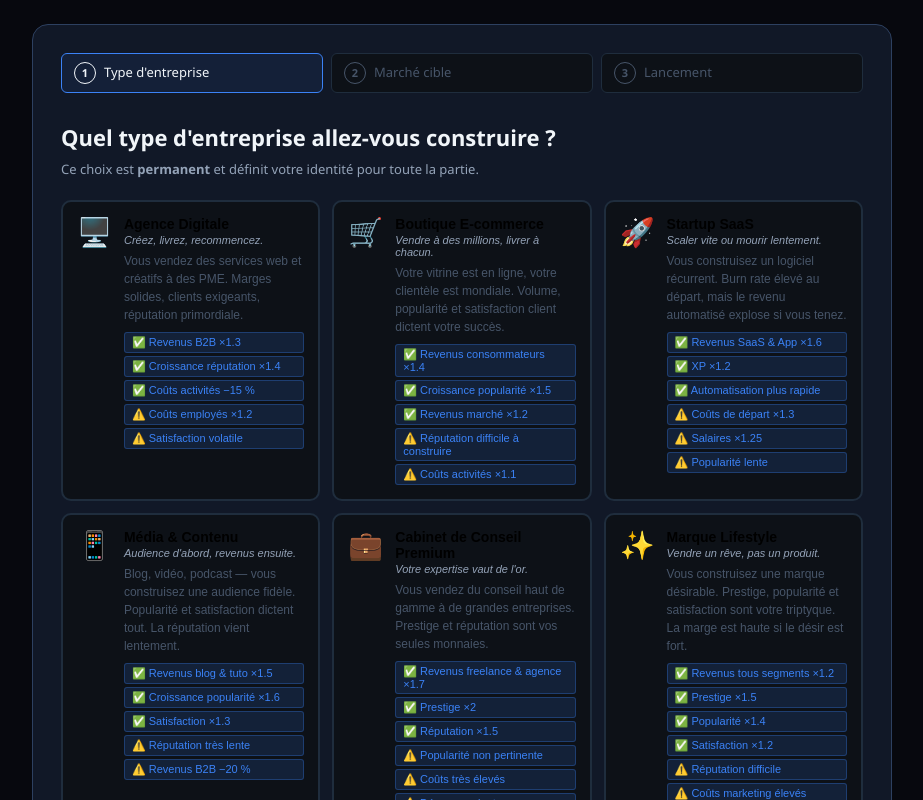
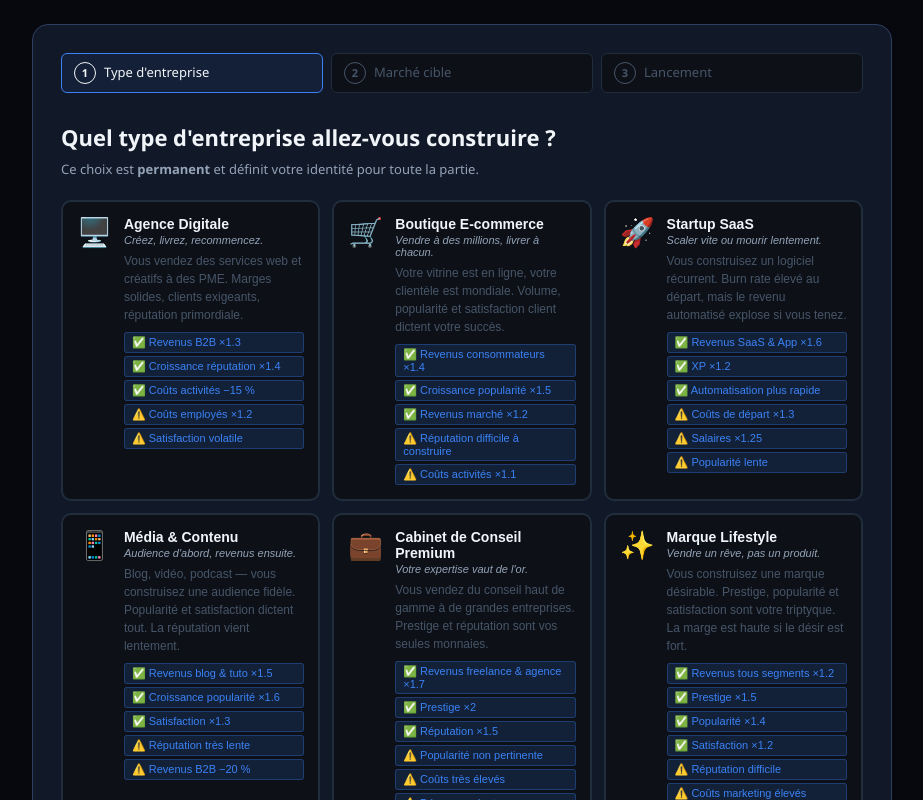
Before and after one commit to giovanniypro-web/empire-idle, a React (Vite) app: page / in a window 1280 px wide. Shown: the whole page, without its empty margins (178-1101 px from the left). Built offline with nearby package versions, Linux system fonts and the light colour scheme; the HTML template or start-up script is replaced by a standard one.

Commit message:
Fix: make setup screen titles visible (white text)

```diff
--- a/src/index.css
+++ b/src/index.css
@@ -773,7 +773,7 @@ html, body, #root {
 .type-card:hover  { border-color: var(--border-hi); }
 .type-card.selected { border-color: var(--blue); background: rgba(59,130,246,.07); }
 .type-icon { font-size: 28px; flex-shrink: 0; }
-.type-info strong { display: block; font-size: 14px; font-weight: 700; }
+.type-info strong { display: block; font-size: 14px; font-weight: 700; color: var(--text-pri); }
 .type-info em { display: block; font-size: 11px; color: var(--text-sec); margin: 2px 0 6px; font-style: italic; }
 .type-info p { font-size: 12px; color: var(--text-muted); margin-bottom: 8px; line-height: 1.5; }
 .type-tags { display: flex; flex-direction: column; gap: 3px; }
@@ -785,7 +785,7 @@ html, body, #root {
 .segment-card:hover { border-color: var(--border-hi); }
 .segment-card.selected { border-color: var(--purple); background: rgba(139,92,246,.07); }
 .seg-icon { font-size: 26px; flex-shrink: 0; }
-.seg-info strong { display: block; font-size: 13px; font-weight: 700; }
+.seg-info strong { display: block; font-size: 13px; font-weight: 700; color: var(--text-pri); }
 .seg-info p { font-size: 11px; color: var(--text-muted); margin: 3px 0 6px; line-height: 1.5; }
 .seg-mult { font-size: 13px; font-weight: 700; color: var(--green); margin-bottom: 6px; }
 .seg-reqs { display: flex; gap: 6px; flex-wrap: wrap; margin-bottom: 6px; }
@@ -800,7 +800,7 @@ html, body, #root {
 .btn-ghost:hover { border-color: var(--border-hi); color: var(--text-pri); }
 .confirm-summary { display: flex; gap: 12px; margin-bottom: 20px; }
 .confirm-card { flex: 1; background: var(--bg-base); border: 1px solid var(--border-hi); border-radius: var(--radius); padding: 14px; display: flex; gap: 12px; align-items: center; font-size: 28px; }
-.confirm-card div strong { display: block; font-size: 14px; }
+.confirm-card div strong { display: block; font-size: 14px; color: var(--text-pri); }
 .confirm-card div p { font-size: 12px; color: var(--text-sec); }
 .setup-names { display: flex; gap: 12px; margin-bottom: 16px; }
 .setup-names label { flex: 1; display: flex; flex-direction: column; gap: 4px; font-size: 12px; color: var(--text-sec); font-weight: 600; text-transform: uppercase; letter-spacing: .03em; }
```
